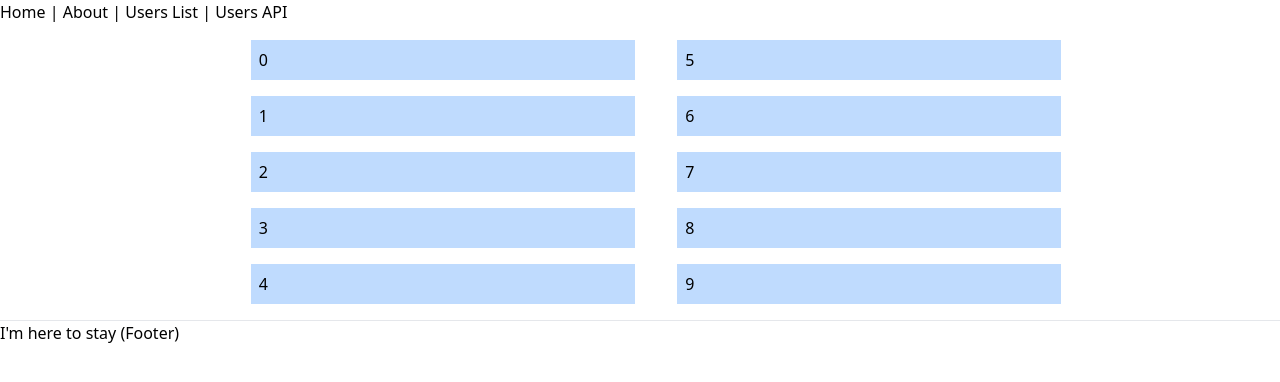
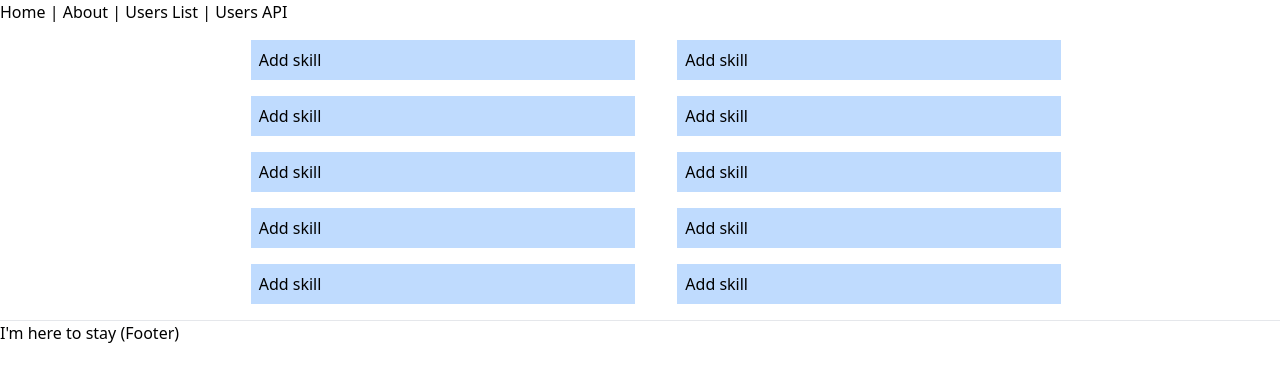
Before and after one commit to hdck007/freyja, a Next.js app: page / in a window 1280 px wide. Shown: the top 382 px of the page. Built offline with nearby package versions, Linux system fonts and the light colour scheme.

Commit message:
feat(select): added select to add skills

```diff
--- /dev/null
+++ b/components/AddOptionItem.tsx
@@ -0,0 +1,69 @@
+import React, { useCallback, useState } from "react";
+import AsyncSelect from "react-select/async";
+
+function debounce(func, timeout = 300) {
+  let timer;
+  return (...args) => {
+    clearTimeout(timer);
+    timer = setTimeout(() => {
+      func.apply(this, args);
+    }, timeout);
+  };
+}
+
+function wrapper(callback, inputValue) {
+  fetch(
+    `https://api.stackexchange.com/2.3/tags?order=desc&sort=popular&inname=${inputValue}&site=stackoverflow`
+  )
+    .then((res) => res.json())
+    .then((data) => {
+      const newData = data.items.map((item) => ({
+        value: item.name,
+        label: item.name,
+      }));
+      callback(newData);
+    });
+}
+
+const AddOptionItem = ({
+  setItemsArray,
+}: {
+  setItemsArray: React.Dispatch<React.SetStateAction<{
+    name: string;
+    id: string;
+}[]>>
+}) => {
+  const [showInput, setShowInput] = useState(false);
+
+  const handleChange = (newValue: {
+    value: string,
+    label: string,
+  }) => {
+    setItemsArray(prev => [...prev, {
+      name: newValue.value,
+      id: newValue.value
+    }])
+  }
+
+  const handleClick = () => {
+    setShowInput(true);
+  };
+
+  const loadOptions = useCallback(
+    (inputValue: string, callback: (options: any[]) => void) => {
+      const fetchFunc = debounce(wrapper, 300);
+      fetchFunc(callback, inputValue);
+    },
+    []
+  );
+
+  return showInput ? (
+    <div className="w-full m-4">
+      <AsyncSelect onChange={handleChange} loadOptions={loadOptions} />
+    </div>
+  ) : (
+    <div onClick={handleClick} className="bg-blue-200 w-full p-2 m-4">Add skill</div>
+  );
+};
+
+export default AddOptionItem;
--- a/package.json
+++ b/package.json
@@ -10,7 +10,8 @@
     "@formkit/auto-animate": "^1.0.0-beta.5",
     "next": "latest",
     "react": "^18.2.0",
-    "react-dom": "^18.2.0"
+    "react-dom": "^18.2.0",
+    "react-select": "^5.7.0"
   },
   "devDependencies": {
     "@types/node": "^12.12.21",
--- a/pages/index.tsx
+++ b/pages/index.tsx
@@ -1,22 +1,18 @@
 import Link from "next/link";
 import React, { useEffect, useRef, useState } from "react";
 import Layout from "../components/Layout";
-import autoAnimate from '@formkit/auto-animate'
-
-const theArray = new Array(10).fill(0).map((_, index) => ({
-  name: index,
-  id: "bkjbdsjkf" + index + Math.random(),
-}));
+import autoAnimate from "@formkit/auto-animate";
+import AddOptionItem from "../components/AddOptionItem";
 
 const IndexPage = () => {
   const sourceItem = useRef<null | number>(null);
   const destinationItem = useRef<null | number>(null);
-  const [itemArray, setItemsArray] = useState(theArray);
-  const container = useRef(null)
+  const [itemArray, setItemsArray] = useState<{name: string, id: string}[]>([]);
+  const container = useRef(null);
 
   useEffect(() => {
-    container.current && autoAnimate(container.current)
-  }, [container])
+    container.current && autoAnimate(container.current);
+  }, [container]);
 
   const handleChange = () => {
     let newItemArray = [...itemArray];
@@ -39,7 +35,7 @@ const IndexPage = () => {
   const handleDrag = (event) => {
     console.log("yhis");
     (event.target as HTMLDivElement).style.opacity = "0";
-  }
+  };
 
   const handleDragEnd = (event: React.DragEvent<HTMLDivElement>) => {
     console.log("drag end called here");
@@ -48,19 +44,18 @@ const IndexPage = () => {
     destinationItem.current = null;
   };
 
-  const handleDragEnter =
-    (index: number) => (event) => {
-      console.log("called", index)
-      if(sourceItem.current !== index) {
-        console.log("this happens", index);
-        destinationItem.current = index;
-        handleChange();
-      }
-    };
+  const handleDragEnter = (index: number) => (event) => {
+    console.log("called", index);
+    if (sourceItem.current !== index) {
+      console.log("this happens", index);
+      destinationItem.current = index;
+      handleChange();
+    }
+  };
 
   const preventDragOver = (event: React.DragEvent<HTMLDivElement>) => {
     event.preventDefault();
-  }
+  };
 
   return (
     <Layout title="Home | Next.js + TypeScript Example">
@@ -80,6 +75,12 @@ const IndexPage = () => {
               {item.name}
             </div>
           ))}
+          <div>
+            {itemArray.length < 5 &&
+              new Array(5 - (itemArray.length % 5))
+                .fill(0)
+                .map(() => <AddOptionItem setItemsArray={setItemsArray} />)}
+          </div>
         </div>
         <div className="w-[45%]">
           {itemArray.slice(5).map((item, index) => (
@@ -87,15 +88,27 @@ const IndexPage = () => {
               key={item.id}
               draggable
               className={`bg-blue-200 w-full p-2 m-4 cursor-move transition-all`}
-              onDragStart={handleDragStart(index+5)}
+              onDragStart={handleDragStart(index + 5)}
               onDragOver={preventDragOver}
               onDragEnd={handleDragEnd}
-              onDragEnter={handleDragEnter(index+5)}
+              onDragEnter={handleDragEnter(index + 5)}
               onDrag={handleDrag}
             >
               {item.name}
             </div>
           ))}
+          <div>
+            {itemArray.length <= 5 && new Array(5)
+              .fill(0)
+              .map(() => <AddOptionItem setItemsArray={setItemsArray} />)
+            }
+          </div>
+          <div>
+            {itemArray.length > 5 && itemArray.length%10 !== 0 &&
+              new Array(10 - (itemArray.length % 10))
+                .fill(0)
+                .map(() => <AddOptionItem setItemsArray={setItemsArray} />)}
+          </div>
         </div>
       </div>
     </Layout>
```
Also changed, not shown: 1 other file (tests, documents, lock files or other folders).
